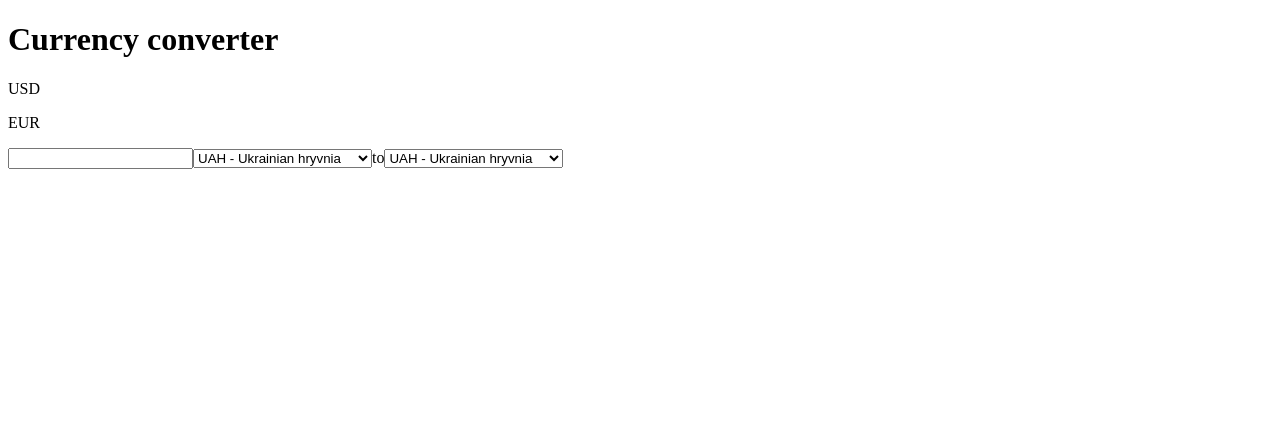
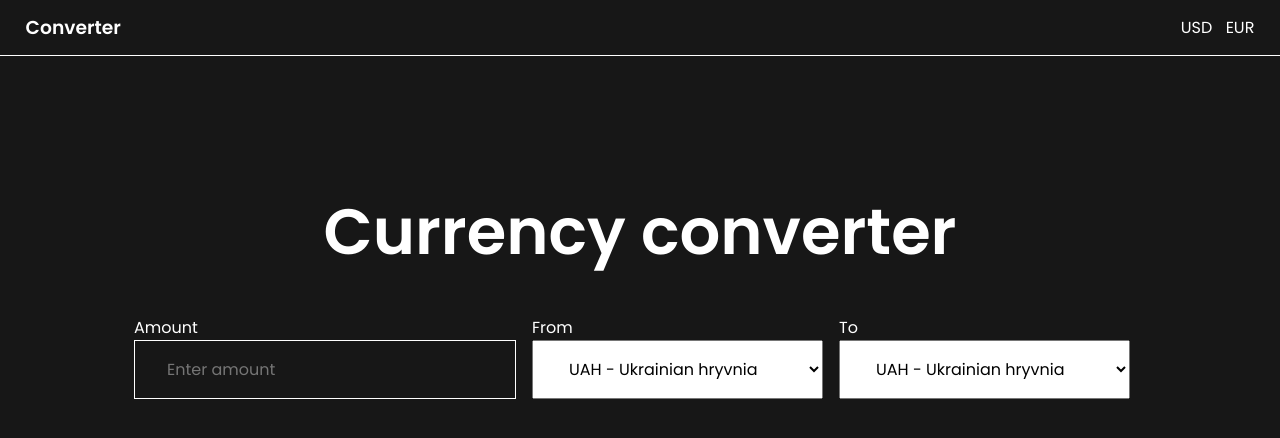
Before and after one commit to atsa21/currency_app, an Angular app: page / in a window 1280 px wide. Shown: the top 438 px of the page. Built offline with nearby package versions, Linux system fonts and the light colour scheme; no server answers.

Commit message:
Added styles plus refactoring

```diff
--- a/src/app/app.component.css
+++ b/src/app/app.component.css
@@ -0,0 +1,23 @@
+#header {
+    display: flex;
+    flex-direction: row;
+    align-items: center;
+    justify-content: space-between;
+    max-width: 100%;
+    padding: 1% 2%;
+    border-bottom: 1px solid #fff;
+}
+
+#currentRateBox {
+    display: flex;
+    flex-direction: row;
+    justify-content: flex-end;
+    align-items: center;
+    flex-wrap: nowrap;
+}
+
+.currentRate {
+    min-width: 60%;
+    margin-left: 10%;
+    text-align: end;
+}
--- a/src/app/app.component.html
+++ b/src/app/app.component.html
@@ -1,6 +1,10 @@
-<header>
-  <h1>Currency converter</h1>
-  <p>{{currentValUsd}} USD</p>
-  <p>{{currentValEur}} EUR</p>
+<header id="header">
+  <div>
+    <h3>Converter</h3>
+  </div>
+  <div id="currentRateBox">
+    <p class="currentRate">{{currentValUsd}} USD</p>
+    <p class="currentRate">{{currentValEur}} EUR</p>
+  </div>
 </header>
 <app-currency-converter></app-currency-converter>
--- a/src/app/app.component.ts
+++ b/src/app/app.component.ts
@@ -17,18 +17,20 @@ export class AppComponent {
   currentValEur: number | undefined;
 
   ngAfterViewInit() {
-    this.currency.getonlinecurrencydata('usd').subscribe(data => {
-      this.currjson = JSON.stringify(data)
-      this.currjson = JSON.parse(this.currjson)
+    this.getCurrency('usd');
+    this.getCurrency('eur');
+  }
 
-      this.currentValUsd = this.currjson.rates.UAH
-    })
+  getCurrency(currency: string) {
+    this.currency.getOnlineCurrencyData(currency).subscribe(data => {
+      this.currjson = JSON.stringify(data);
+      this.currjson = JSON.parse(this.currjson);
 
-    this.currency.getonlinecurrencydata('eur').subscribe(data => {
-      this.currjson = JSON.stringify(data)
-      this.currjson = JSON.parse(this.currjson)
-
-      this.currentValEur = this.currjson.rates.UAH
+      if (currency === 'usd') {
+        this.currentValUsd = this.currjson.rates.UAH;
+      } else {
+        this.currentValEur = this.currjson.rates.UAH;
+      }
     })
   }
 }
--- a/src/app/currency-converter/currency-converter.component.css
+++ b/src/app/currency-converter/currency-converter.component.css
@@ -0,0 +1,56 @@
+.main-container {
+    display: flex;
+    flex-direction: column;
+    justify-content: center;
+    align-items: center;
+    width: auto;
+    margin: 10% 10%;
+}
+
+.select_box {
+    display: flex;
+    flex-direction: row;
+    margin-bottom: 32px;
+}
+
+.h1 {
+    text-align: center;
+    font-size: 64px;
+    margin-bottom: 36px;
+}
+
+.select {
+    font-size: 16px;
+    padding: 16px 32px;
+    margin-right: 16px;
+}
+
+.select:focus {
+    border: 1px solid #fff;
+}
+
+.input_amount {
+    font-size: 16px;
+    padding: 16px 32px;
+    margin-right: 16px;
+    background-color: transparent;
+    border: 1px solid #fff;
+    color: #fff;
+}
+
+input::-webkit-outer-spin-button,
+input::-webkit-inner-spin-button {
+    -webkit-appearance: none;
+}
+
+.select:hover {
+    cursor: pointer;
+}
+
+.result-container {
+    font-size: 24px;
+}
+
+.p_result_currency {
+    font-size: 18px;
+}
--- a/src/app/currency-converter/currency-converter.component.html
+++ b/src/app/currency-converter/currency-converter.component.html
@@ -1,20 +1,34 @@
 <div class="main-container">
-    <input [(ngModel)]="userInput2" (ngModelChange)="convert()"/>
-    <select #c1 name="" id="currency1" (mouseleave)="changebase(c1.value); convert()">
+  <h1 class="h1">Currency converter</h1>
+
+  <div class="select_currency_box">
+    <div class="select_box">
+      <div>
+        <label>Amount</label><br>
+        <input [(ngModel)]="userInput" (ngModelChange)="convertCurrency()" class="input_amount" type="number" min="0" oninput="validity.valid||(value='');" placeholder="Enter amount"/>
+      </div>
+      <div>
+        <label>From</label><br>
+        <select #firstCurr name="" id="currency" class="select" (mouseleave)="changeFirstCurrency(firstCurr.value); convertCurrency()">
           <option value="UAH">UAH - Ukrainian hryvnia</option>
           <option value="USD">USD - United States dollar</option>
           <option value="EUR">EUR - Euro</option>
           <option value="GBP">GBP - British Pound</option>
         </select>
-    <span>to</span>
-    <select #c2 name="" id="currency1" (mouseleave)="tocurrency(c2.value); convert()">
+      </div>
+      <div>
+        <label>To</label><br>
+        <select #secondCurr name="" class="select" (mouseleave)="changeSecondCurrency(secondCurr.value); convertCurrency()">
           <option value="UAH">UAH - Ukrainian hryvnia</option>
           <option value="USD">USD - United States dollar</option>
           <option value="EUR">EUR - Euro</option>
           <option value="GBP">GBP - British Pound</option>
         </select>
-  <div class="result-container" *ngIf="userInput2">
-    <p>Result:</p>
-    <p>{{userInput2}} {{base}} = {{finalresult}} {{cont2}}</p>
       </div>
     </div>
+
+  </div>
+  <div class="result-container" *ngIf="userInput">
+    <p>Result: {{userInput}} <span class="p_result_currency">{{firstCurrency}}</span> = {{result}} <span class="p_result_currency">{{secondCurrency}}</span></p>
+  </div>
+</div>
--- a/src/app/currency-converter/currency-converter.component.ts
+++ b/src/app/currency-converter/currency-converter.component.ts
@@ -16,51 +16,52 @@ export class CurrencyConverterComponent {
   title = 'currency_converter';
   currjson: any = [];
 
-  base = 'UAH';
-  cont2 = 'UAH';
+  firstCurrency = 'UAH';
+  secondCurrency = 'UAH';
+  currentRate: number | undefined;
+  userInput: number | undefined;
   result: number | undefined;
-  userInput2: number | undefined;
-  finalresult: number | undefined;
-  SimpleChanges: any;
 
-  changebase(a: string) {
-    this.base = a;
+  changeFirstCurrency(firstCurr: string) {
+    this.firstCurrency = firstCurr;
   }
 
-  tocurrency(b: string) {
-    this.cont2 = b;
+  changeSecondCurrency(secondCurr: string) {
+    this.secondCurrency = secondCurr;
   }
 
-  convert() {
-    this.currency.getcurrencydata(this.base).subscribe(data => {
-      this.currjson = JSON.stringify(data)
-      this.currjson = JSON.parse(this.currjson)
+  convertCurrency() {
+    this.currency.getCurrencyData(this.firstCurrency).subscribe(data => {
 
-      if (this.cont2 == 'UAH'){
-        this.result = this.currjson.rates.UAH;
-        this.calculateCurrency();
-      }
+      this.currjson = JSON.stringify(data);
+      this.currjson = JSON.parse(this.currjson);
 
-      if (this.cont2 == 'USD'){
-        this.result = this.currjson.rates.USD;
-        this.calculateCurrency();
-      }
-
-      if (this.cont2 == 'EUR'){
-        this.result = this.currjson.rates.EUR;
-        this.calculateCurrency();
-      }
-
-      if (this.cont2 == 'GBP'){
-        this.result = this.currjson.rates.GBP;
-        this.calculateCurrency();
+      switch (this.secondCurrency) {
+        case 'UAH':
+          this.currentRate = this.currjson.rates.UAH;
+          this.calculateCurrency();
+          break;
+        case 'USD':
+          this.currentRate = this.currjson.rates.USD;
+          this.calculateCurrency();
+          break;
+        case 'EUR':
+          this.currentRate = this.currjson.rates.EUR;
+          this.calculateCurrency();
+          break;
+        case 'GBP':
+          this.currentRate = this.currjson.rates.GBP;
+          this.calculateCurrency();
+          break;
+        default:
+          console.log(`Error`);
       }
     })
   }
 
   calculateCurrency() {
-    if(this.userInput2 && this.result) {
-      this.finalresult = this.userInput2 * this.result;
+    if(this.userInput && this.currentRate) {
+      this.result = this.userInput * this.currentRate;
     }
   }
 
--- a/src/app/currency/currencyapidata.service.ts
+++ b/src/app/currency/currencyapidata.service.ts
@@ -8,12 +8,12 @@ export class CurrencyapidataService {
 
   constructor(private http:HttpClient) {}
 
-  getcurrencydata(currency1: string){
-    let url = 'https://api.exchangerate.host/latest?base=' + currency1;
+  getCurrencyData(currency: string){
+    let url = 'https://api.exchangerate.host/latest?base=' + currency;
     return this.http.get(url);
   }
 
-  getonlinecurrencydata(onlinecurrency: string){
+  getOnlineCurrencyData(onlinecurrency: string){
     let url = 'https://api.exchangerate.host/latest?base=' + onlinecurrency;
     return this.http.get(url);
   }
--- a/src/index.html
+++ b/src/index.html
@@ -2,12 +2,13 @@
 <html lang="en">
 <head>
   <meta charset="utf-8">
-  <title>CurrencyApp</title>
+  <title>Currency Converter</title>
   <base href="/">
   <meta name="viewport" content="width=device-width, initial-scale=1">
-  <link rel="icon" type="image/x-icon" href="favicon.ico">
+  <link rel="icon" type="image/x-icon" href="favicon.ico"/>
+  <link href="https://fonts.googleapis.com/css2?family=Poppins:wght@300;400;500;600&display=swap" rel="stylesheet"/>
 </head>
-<body>
+<body id="body">
   <app-root></app-root>
 </body>
 </html>
--- a/src/styles.css
+++ b/src/styles.css
@@ -1 +1,10 @@
-/* You can add global styles to this file, and also import other style files */
+* {
+    margin: 0;
+    padding: 0;
+    font-family: 'Poppins', sans-serif;
+}
+
+#body {
+    background-color: #171717;
+    color: #fff;
+}
```
Lines whose indentation alone changed are shown as unchanged.
